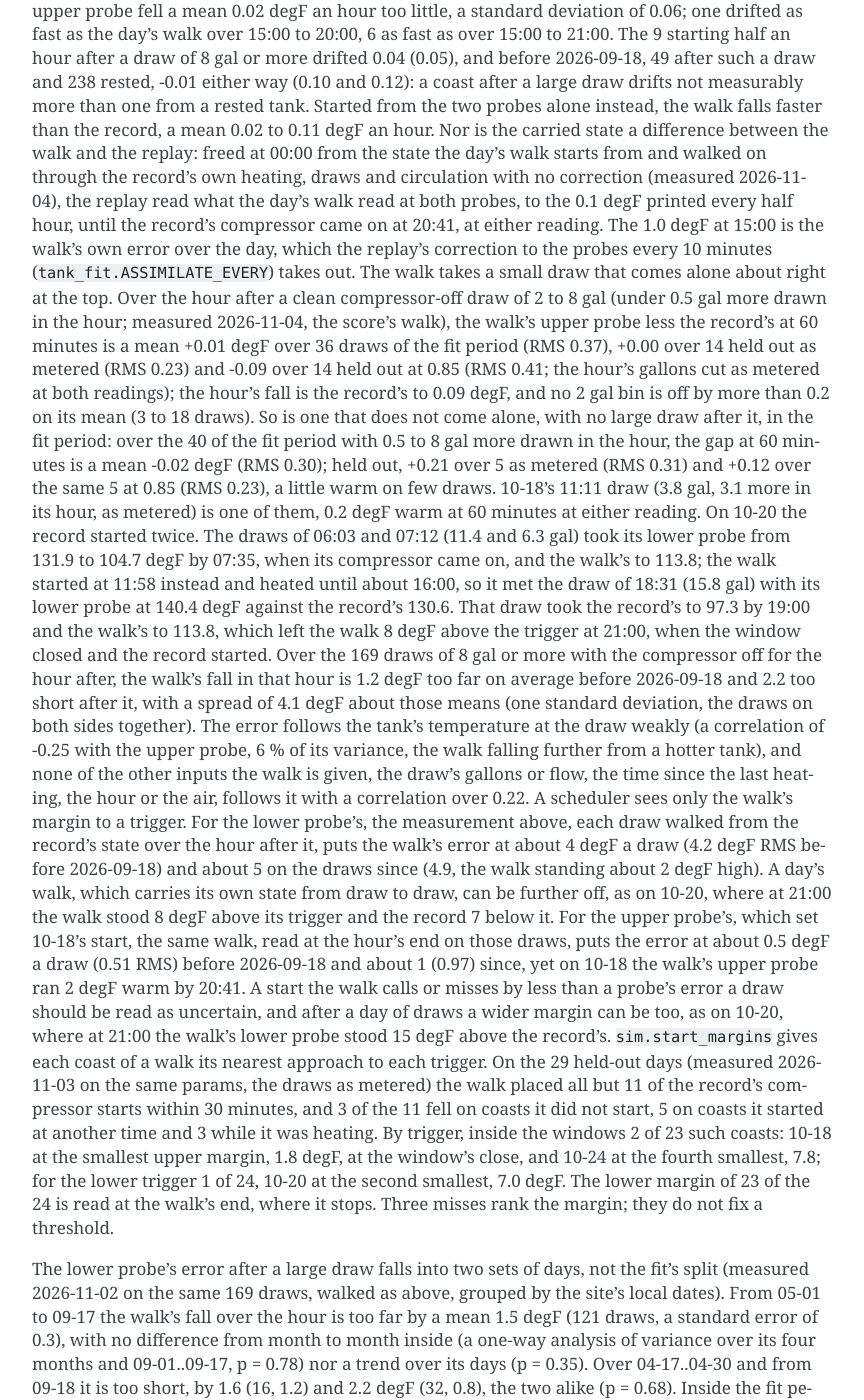
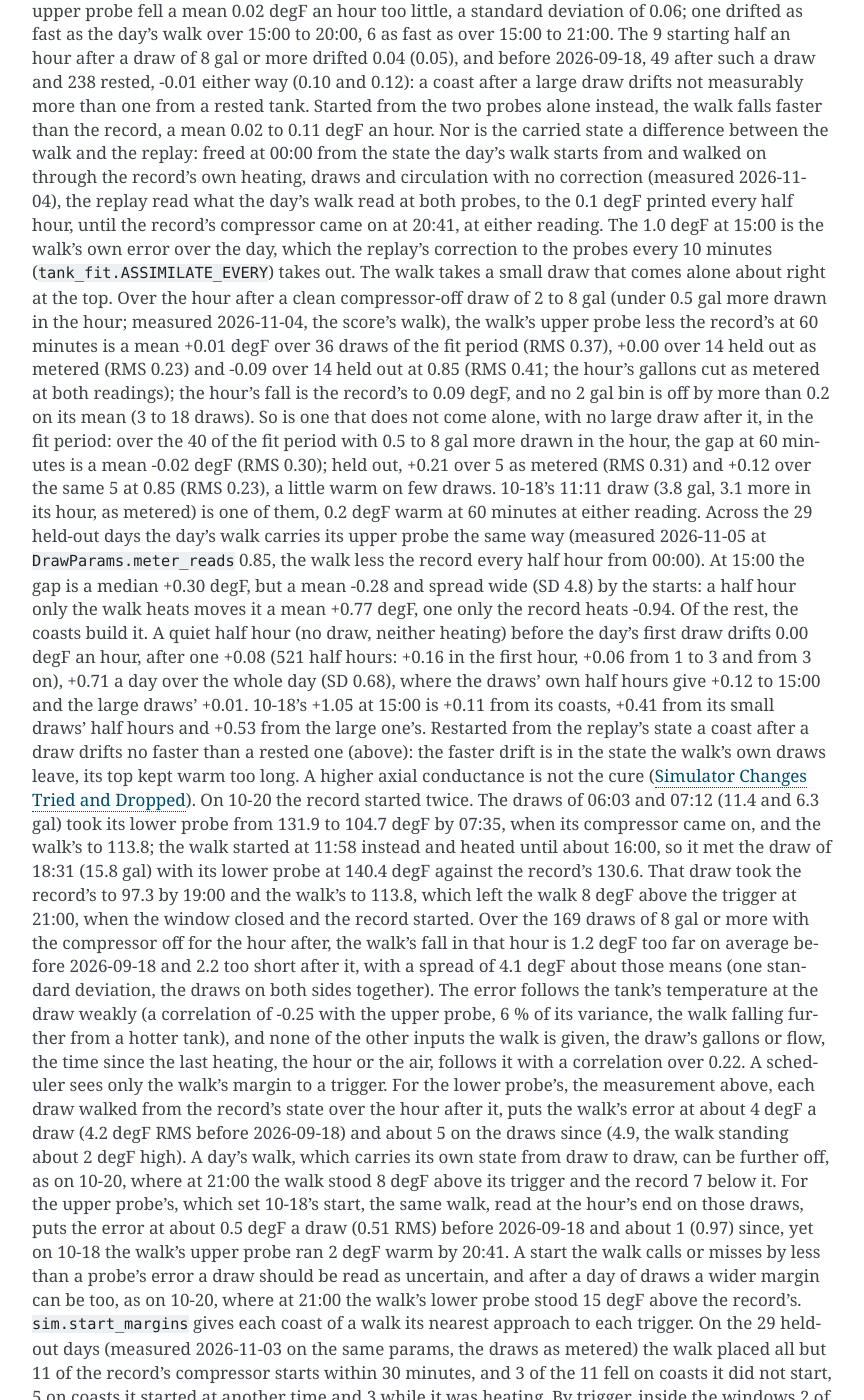
Before and after one commit to eman/nwp500-python, a Sphinx documentation site: the page built from docs/explanation/simulator.rst, in a window 1280 px wide and 1400 px high, scrolled down 14125 px. Shown: the whole window, without its empty margins (338-1202 px from the left). Built offline with Sphinx 7.4.7, drawn with Linux system fonts in a browser that asks for light colours.

Commit message:
docs(sim): the day walk's upper error across the held-out days; higher conductance tried and dropped

```diff
--- a/docs/explanation/simulator.rst
+++ b/docs/explanation/simulator.rst
@@ -830,48 +830,64 @@ to 8 gal more drawn in the hour, the gap at 60 minutes is a mean -0.02
 degF (RMS 0.30); held out, +0.21 over 5 as metered (RMS 0.31) and +0.12
 over the same 5 at 0.85 (RMS 0.23), a little warm on few draws. 10-18's
 11:11 draw (3.8 gal, 3.1 more in its hour, as metered) is one of them,
-0.2 degF warm at 60 minutes at either reading. On 10-20 the record
-started twice. The draws of 06:03 and 07:12 (11.4 and 6.3 gal) took its
-lower probe from 131.9 to 104.7 degF by 07:35, when its compressor came
-on, and the walk's to 113.8; the walk started at 11:58 instead and
-heated until about 16:00, so it met the draw of 18:31 (15.8 gal) with
-its lower probe at 140.4 degF against the record's 130.6. That draw took
-the record's to 97.3 by 19:00 and the walk's to 113.8, which left the
-walk 8 degF above the trigger at 21:00, when the window closed and the
-record started. Over the 169 draws of 8 gal or more with the compressor
-off for the hour after, the walk's fall in that hour is 1.2 degF too far
-on average before 2026-09-18 and 2.2 too short after it, with a spread
-of 4.1 degF about those means (one standard deviation, the draws on both
-sides together). The error follows the tank's temperature at the draw
-weakly (a correlation of -0.25 with the upper probe, 6 % of its
-variance, the walk falling further from a hotter tank), and none of the
-other inputs the walk is given, the draw's gallons or flow, the time
-since the last heating, the hour or the air, follows it with a
-correlation over 0.22. A scheduler sees only the walk's margin to a
-trigger. For the lower probe's, the measurement above, each draw walked
-from the record's state over the hour after it, puts the walk's error at
-about 4 degF a draw (4.2 degF RMS before 2026-09-18) and about 5 on the
-draws since (4.9, the walk standing about 2 degF high). A day's walk,
-which carries its own state from draw to draw, can be further off, as on
-10-20, where at 21:00 the walk stood 8 degF above its trigger and the
-record 7 below it. For the upper probe's, which set 10-18's start, the
-same walk, read at the hour's end on those draws, puts the error at
-about 0.5 degF a draw (0.51 RMS) before 2026-09-18 and about 1 (0.97)
-since, yet on 10-18 the walk's upper probe ran 2 degF warm by 20:41. A
-start the walk calls or misses by less than a probe's error a draw
-should be read as uncertain, and after a day of draws a wider margin can
-be too, as on 10-20, where at 21:00 the walk's lower probe stood 15 degF
-above the record's. ``sim.start_margins`` gives each coast of a walk its
-nearest approach to each trigger. On the 29 held-out days (measured
-2026-11-03 on the same params, the draws as metered) the walk placed all
-but 11 of the record's compressor starts within 30 minutes, and 3 of the
-11 fell on coasts it did not start, 5 on coasts it started at another
-time and 3 while it was heating. By trigger, inside the windows 2 of 23
-such coasts: 10-18 at the smallest upper margin, 1.8 degF, at the
-window's close, and 10-24 at the fourth smallest, 7.8; for the lower
-trigger 1 of 24, 10-20 at the second smallest, 7.0 degF. The lower
-margin of 23 of the 24 is read at the walk's end, where it stops. Three
-misses rank the margin; they do not fix a threshold.
+0.2 degF warm at 60 minutes at either reading. Across the 29 held-out
+days the day's walk carries its upper probe the same way (measured
+2026-11-05 at ``DrawParams.meter_reads`` 0.85, the walk less the record
+every half hour from 00:00). At 15:00 the gap is a median +0.30 degF,
+but a mean -0.28 and spread wide (SD 4.8) by the starts: a half hour
+only the walk heats moves it a mean +0.77 degF, one only the record
+heats -0.94. Of the rest, the coasts build it. A quiet half hour (no
+draw, neither heating) before the day's first draw drifts 0.00 degF an
+hour, after one +0.08 (521 half hours: +0.16 in the first hour, +0.06
+from 1 to 3 and from 3 on), +0.71 a day over the whole day (SD 0.68),
+where the draws' own half hours give +0.12 to 15:00 and the large draws'
++0.01. 10-18's +1.05 at 15:00 is +0.11 from its coasts, +0.41 from its
+small draws' half hours and +0.53 from the large one's. Restarted from
+the replay's state a coast after a draw drifts no faster than a rested
+one (above): the faster drift is in the state the walk's own draws
+leave, its top kept warm too long. A higher axial conductance is not the
+cure (:doc:`simulator-tried`). On 10-20 the record started twice. The
+draws of 06:03 and 07:12 (11.4 and 6.3 gal) took its lower probe from
+131.9 to 104.7 degF by 07:35, when its compressor came on, and the
+walk's to 113.8; the walk started at 11:58 instead and heated until
+about 16:00, so it met the draw of 18:31 (15.8 gal) with its lower probe
+at 140.4 degF against the record's 130.6. That draw took the record's to
+97.3 by 19:00 and the walk's to 113.8, which left the walk 8 degF above
+the trigger at 21:00, when the window closed and the record started.
+Over the 169 draws of 8 gal or more with the compressor off for the hour
+after, the walk's fall in that hour is 1.2 degF too far on average
+before 2026-09-18 and 2.2 too short after it, with a spread of 4.1 degF
+about those means (one standard deviation, the draws on both sides
+together). The error follows the tank's temperature at the draw weakly
+(a correlation of -0.25 with the upper probe, 6 % of its variance, the
+walk falling further from a hotter tank), and none of the other inputs
+the walk is given, the draw's gallons or flow, the time since the last
+heating, the hour or the air, follows it with a correlation over 0.22. A
+scheduler sees only the walk's margin to a trigger. For the lower
+probe's, the measurement above, each draw walked from the record's state
+over the hour after it, puts the walk's error at about 4 degF a draw
+(4.2 degF RMS before 2026-09-18) and about 5 on the draws since (4.9,
+the walk standing about 2 degF high). A day's walk, which carries its
+own state from draw to draw, can be further off, as on 10-20, where at
+21:00 the walk stood 8 degF above its trigger and the record 7 below it.
+For the upper probe's, which set 10-18's start, the same walk, read at
+the hour's end on those draws, puts the error at about 0.5 degF a draw
+(0.51 RMS) before 2026-09-18 and about 1 (0.97) since, yet on 10-18 the
+walk's upper probe ran 2 degF warm by 20:41. A start the walk calls or
+misses by less than a probe's error a draw should be read as uncertain,
+and after a day of draws a wider margin can be too, as on 10-20, where
+at 21:00 the walk's lower probe stood 15 degF above the record's.
+``sim.start_margins`` gives each coast of a walk its nearest approach to
+each trigger. On the 29 held-out days (measured 2026-11-03 on the same
+params, the draws as metered) the walk placed all but 11 of the record's
+compressor starts within 30 minutes, and 3 of the 11 fell on coasts it
+did not start, 5 on coasts it started at another time and 3 while it was
+heating. By trigger, inside the windows 2 of 23 such coasts: 10-18 at
+the smallest upper margin, 1.8 degF, at the window's close, and 10-24 at
+the fourth smallest, 7.8; for the lower trigger 1 of 24, 10-20 at the
+second smallest, 7.0 degF. The lower margin of 23 of the 24 is read at
+the walk's end, where it stops. Three misses rank the margin; they do
+not fix a threshold.
 
 The lower probe's error after a large draw falls into two sets of days,
 not the fit's split (measured 2026-11-02 on the same 169 draws, walked
```
Also changed, not shown: docs/explanation/simulator-tried.rst (+29 -0 lines).
